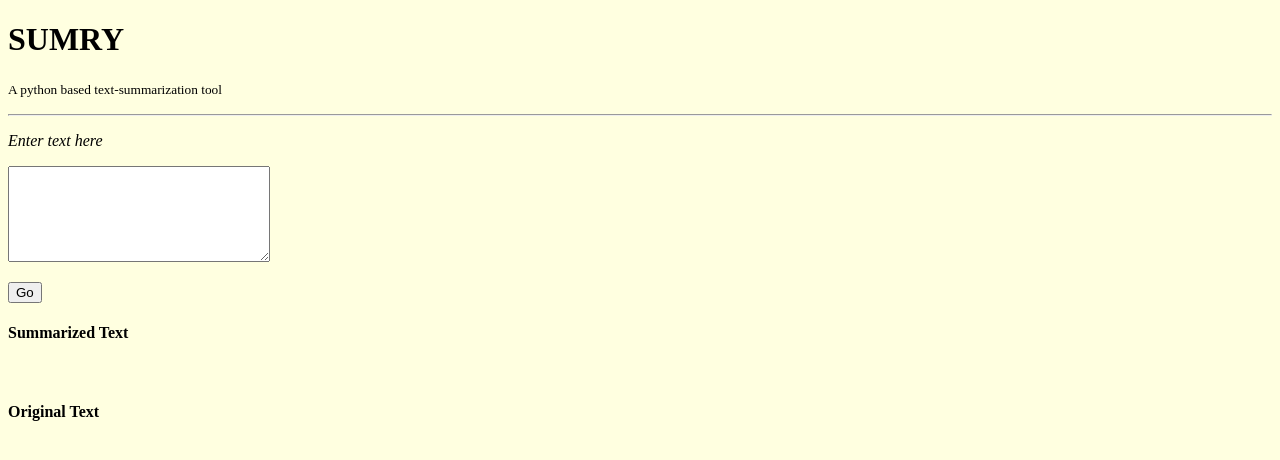
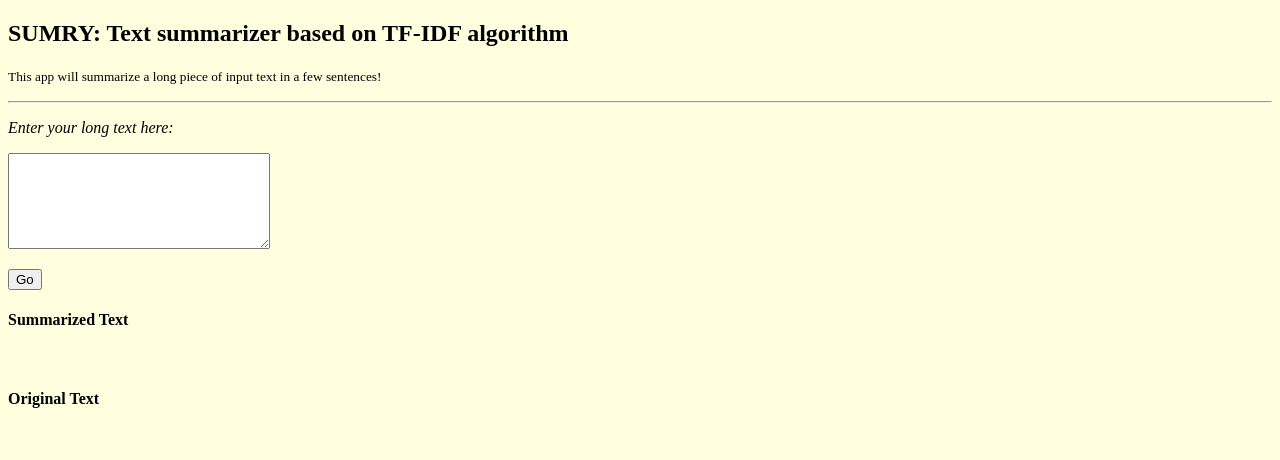
Before and after one commit to KritiBartaria/Text-Summarizer, a Flask app: page / in a window 1280 px wide. Shown: the top 460 px of the page. Run offline with Flask 2, Linux system fonts and the light colour scheme.

Commit message:
Added textual description

```diff
--- a/templates/index_k.html
+++ b/templates/index_k.html
@@ -3,13 +3,13 @@
   <title>Summarizer</title>
 </head>
 <body style="background-color:lightyellow;">
-    <h1>SUMRY</h1>
-    <p><small>A python based text-summarization tool</small></p>
+    <h2>SUMRY: Text summarizer based on TF-IDF algorithm</h2>
+    <p><small>This app will summarize a long piece of input text in a few sentences!</small></p>
     <hr>
 	<section class = "input container" id = "input" >
 			<form action = "/templates" id="sumform" method = "POST">
 
-				<p><i>Enter text here</i></p>
+				<p><i>Enter your long text here:</i></p>
 
                                 <textarea name = "input_text" id = "input_text" rows="6" cols="30" required="required"
 
```
